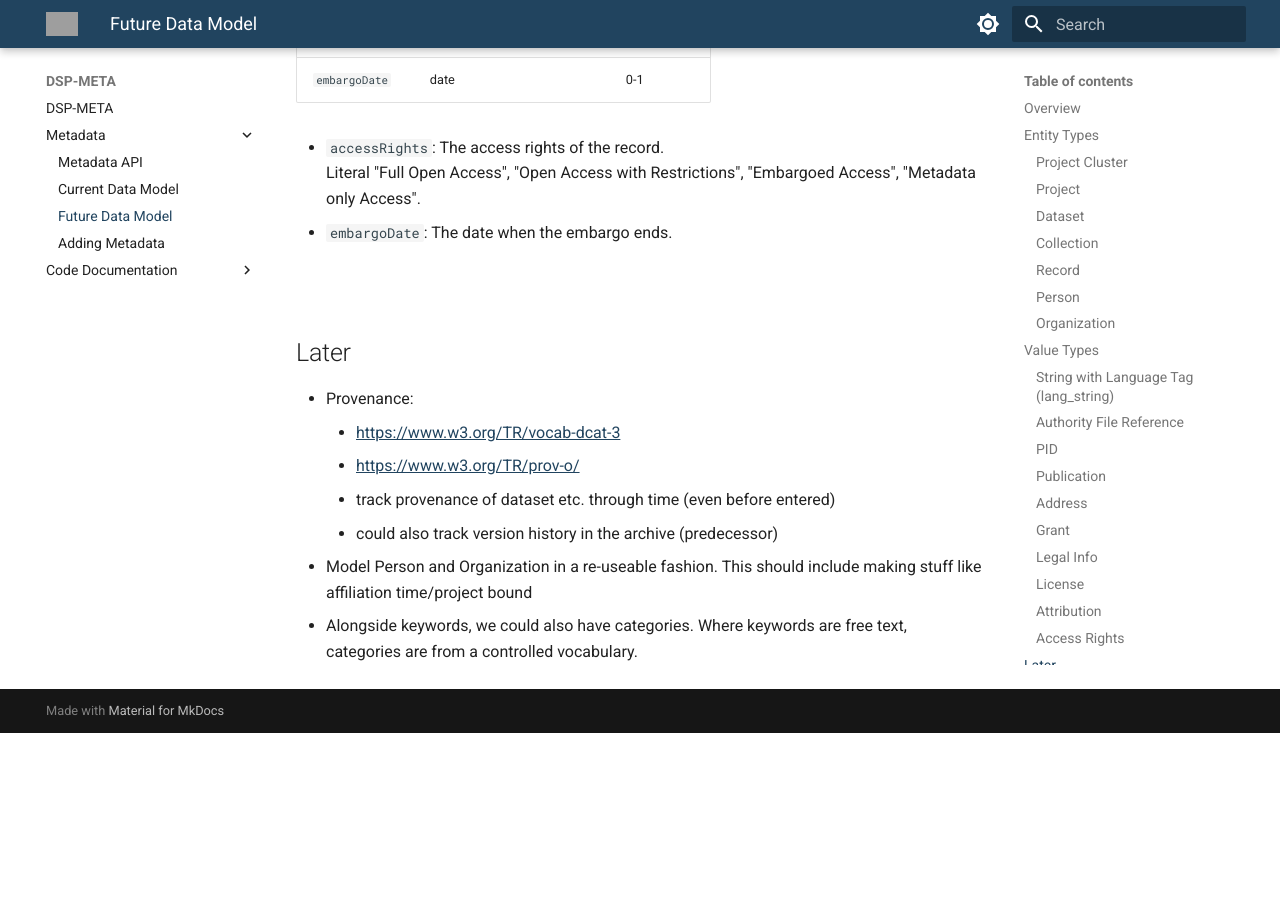
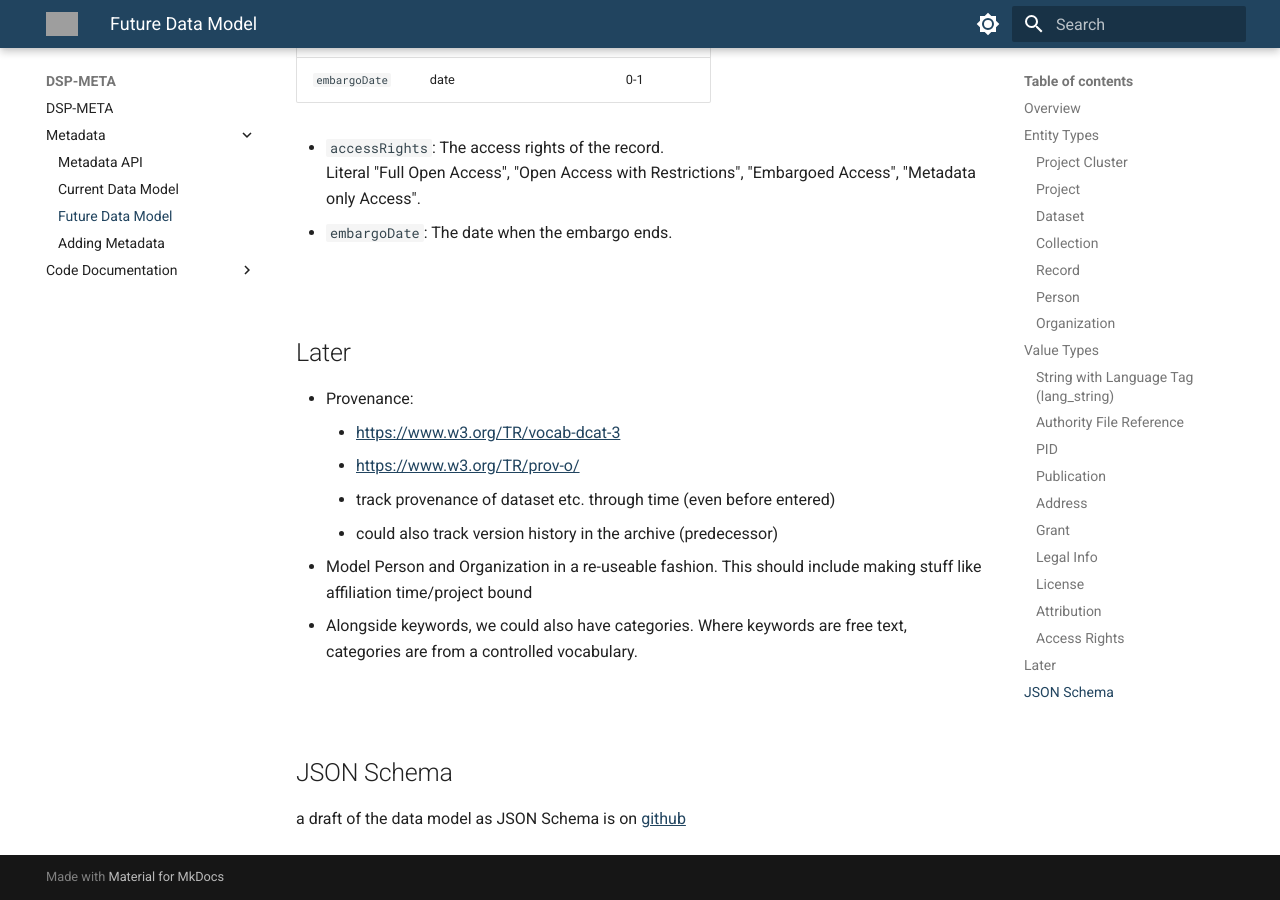
Before and after one commit to dasch-swiss/dsp-meta, an MkDocs documentation site: the page built from docs/data/future-datamodel.md, in a window 1280 px wide and 900 px high, scrolled down 16775 px. Built offline with MkDocs 1.6.1 and Material for MkDocs 9.7.7, drawn with Linux system fonts in a browser that asks for light colours; before the commit the page ends 17508 px from its top, so only the background shows below that; some of the changed text lies outside the part shown; grey boxes are pictures that could not be loaded.

Commit message:
docs: update future datamodel

```diff
--- a/docs/data/future-datamodel.md
+++ b/docs/data/future-datamodel.md
@@ -165,7 +165,7 @@ There is no difference in cardinality between the archival and in-progress stage
 | `spatialCoverage`    | authorityfileReference[]               | 1-n   | 0-n       |
 | `attributions`       | attribution[]                          | 1-n   | 0-n       |
 | `abstract`           | lang_string                            | 0-1   | 0-1       |
-| `contactPoint`       | id                                     | 0-1   | 0-1       |
+| `contactPoint`       | id[]                                     | 0-1   | 0-1       |
 | `publications`       | publication[]                          | 0-n   | 0-n       |
 | `grants`             | grant[]                                | 0-n   | 0-n       |
 | `alternativeNames`   | lang_string[]                          | 0-n   | 0-n       |
@@ -502,3 +502,7 @@ Modelled according to the [OpenAIRE guidelines](https://guidelines.openaire.eu/e
     - could also track version history in the archive (predecessor)
 - Model Person and Organization in a re-useable fashion. This should include making stuff like affiliation time/project bound
 - Alongside keywords, we could also have categories. Where keywords are free text, categories are from a controlled vocabulary.
+
+## JSON Schema
+
+a draft of the data model as JSON Schema is on [github](https://github.com/dasch-swiss/pipeline-metadata-schema/tree/main/schema)
```
Also changed, not shown: other parts of docs/data/future-datamodel.md (+1 -1 lines).
